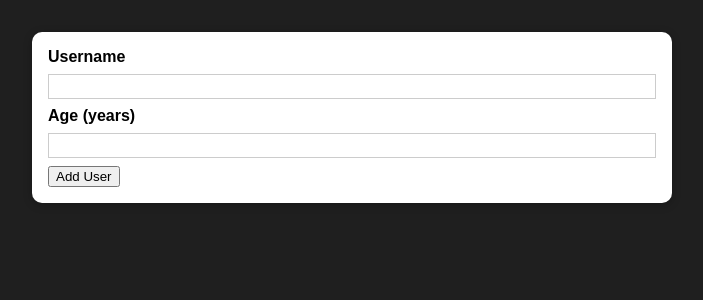
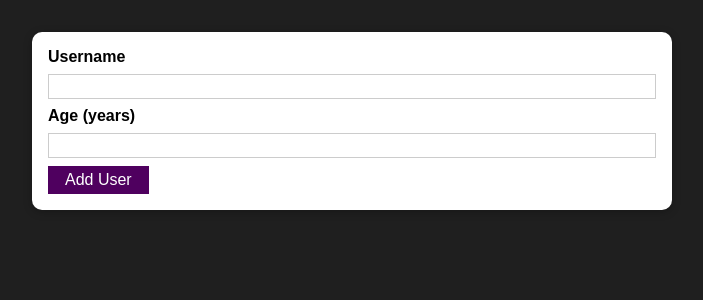
Before and after one commit to elvan/user-list-app-react-fragments-portals-refs, a React (Create React App) app: page / in a window 1280 px wide. Shown: the top 300 px of the page, without its empty margins (288-991 px from the left). Built offline with nearby package versions, Linux system fonts and the light colour scheme.

Commit message:
adding a re-usable button component

```diff
--- /dev/null
+++ b/src/components/UI/Button.js
@@ -0,0 +1,15 @@
+import classes from './Button.module.css';
+
+const Button = (props) => {
+  return (
+    <button
+      className={classes.button}
+      type={props.type || 'button'}
+      onClick={props.onClick}
+    >
+      {props.children}
+    </button>
+  );
+};
+
+export default Button;
--- /dev/null
+++ b/src/components/UI/Button.module.css
@@ -0,0 +1,18 @@
+.button {
+  font: inherit;
+  border: 1px solid #4f005f;
+  background: #4f005f;
+  color: white;
+  padding: 0.25rem 1rem;
+  cursor: pointer;
+}
+
+.button:hover,
+.button:active {
+  background: #741188;
+  border-color: #741188;
+}
+
+.button:focus {
+  outline: none;
+}
--- a/src/components/Users/AddUser.js
+++ b/src/components/Users/AddUser.js
@@ -1,4 +1,5 @@
 import React from 'react';
+import Button from '../UI/Button';
 import Card from '../UI/Card';
 import classes from './AddUser.module.css';
 
@@ -16,7 +17,7 @@
         <input type='text' id='username' />
         <label htmlFor='age'>Age (years)</label>
         <input type='number' id='age' step='1' />
-        <button type='submit'>Add User</button>
+        <Button type='submit'>Add User</Button>
       </form>
     </Card>
   );
```
